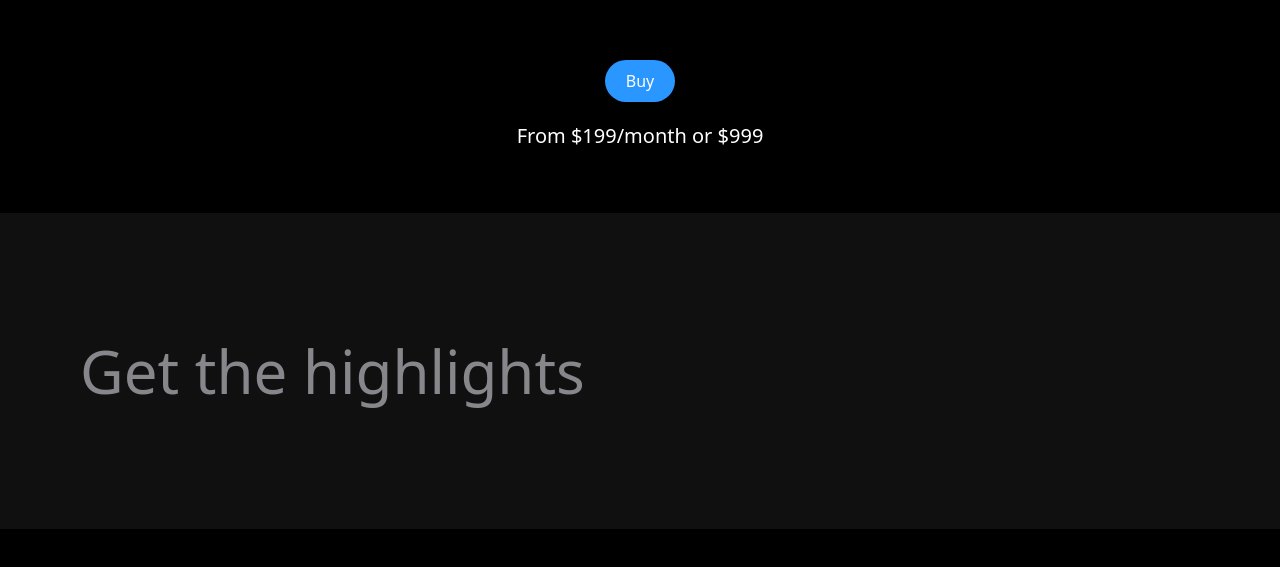
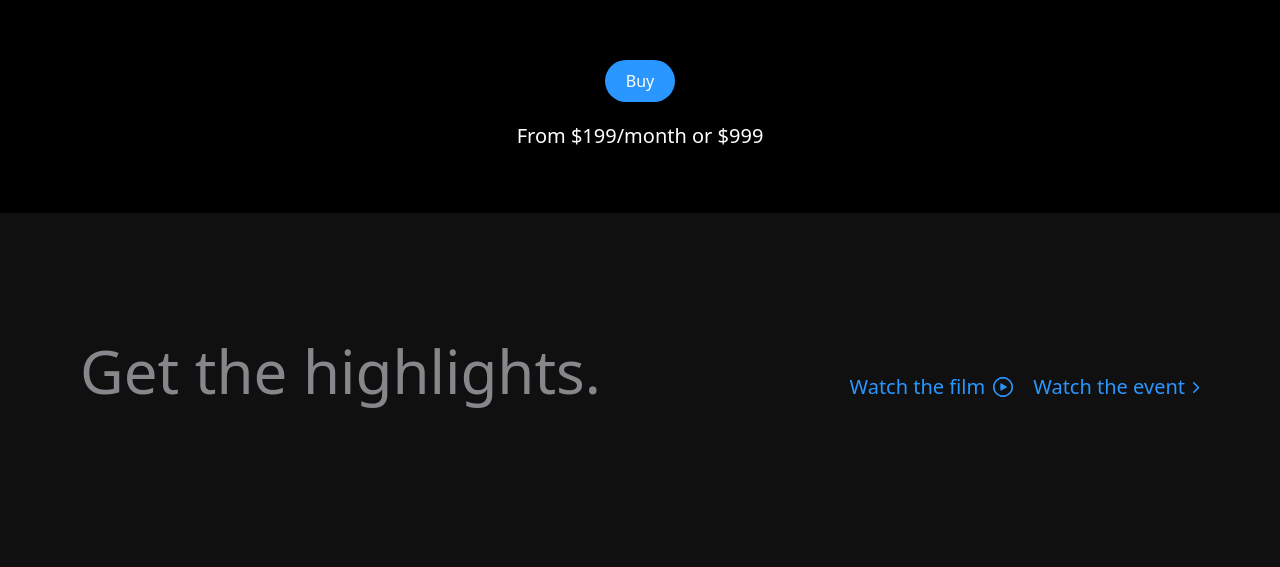
Before and after one commit to Tez-cyber/apple-site, a React (Vite) app: page / in a window 1280 px wide. Shown: the part 587-1154 px from the top of the page. Before the commit the page ends 1116 px from the top, so only its background shows below. Built offline with nearby package versions, Linux system fonts and the light colour scheme.

Commit message:
Added links to highlights heading

```diff
--- a/src/components/Highlights.jsx
+++ b/src/components/Highlights.jsx
@@ -1,21 +1,43 @@
 import React from 'react'
 import { useGSAP } from "@gsap/react"
 import gsap from 'gsap'
+import { watchImg, rightImg } from '../utils'
+
+
 const Highlights = () => {
+  //======= useGSAP
   useGSAP(() => {
     gsap.to('#title', {
       opacity: 1,
       y: 0
     })
+
+  //------
+  gsap.to(".link", {
+    opacity: 1,
+    y: 0,
+    duration: 1,
+    stagger: .25
+  })
   }, [])
   useGSAP
   return (
     <section id="highlights" className='w-screen overflow-hidden h-full common-padding bg-zinc'>
       <div className="screen-max-width">
-        <div>
+        <div className='mb-12 w-full items-end justify-between md:flex'>
           <h1 id="title" className="section-heading">
-            Get the highlights
+            Get the highlights.
           </h1>
+          <div className="flex flex-wrap items-end gap-5">
+            <p className="link">
+              Watch the film
+              <img src={watchImg} alt="film" className='ml-2' />
+            </p>
+            <p className="link">
+              Watch the event
+              <img src={rightImg} alt="event" className='ml-2' />
+            </p>
+          </div>
         </div>
       </div>
     </section>
```
